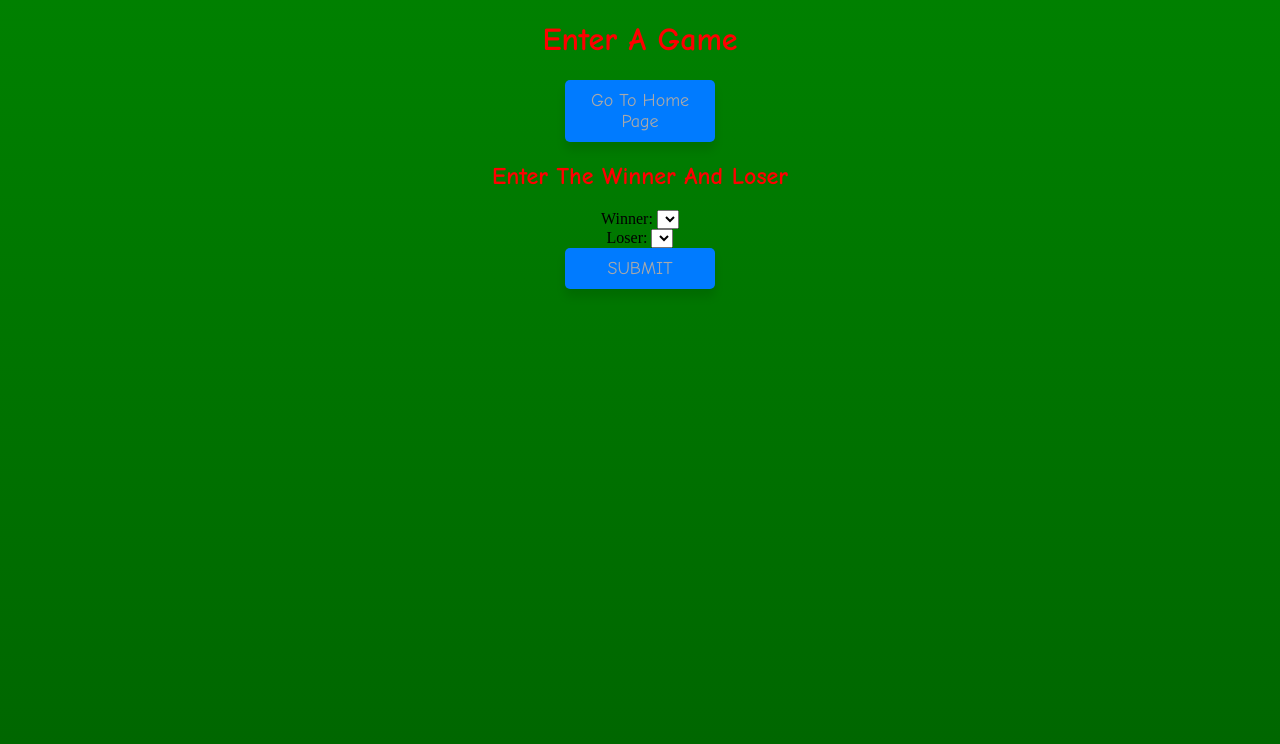
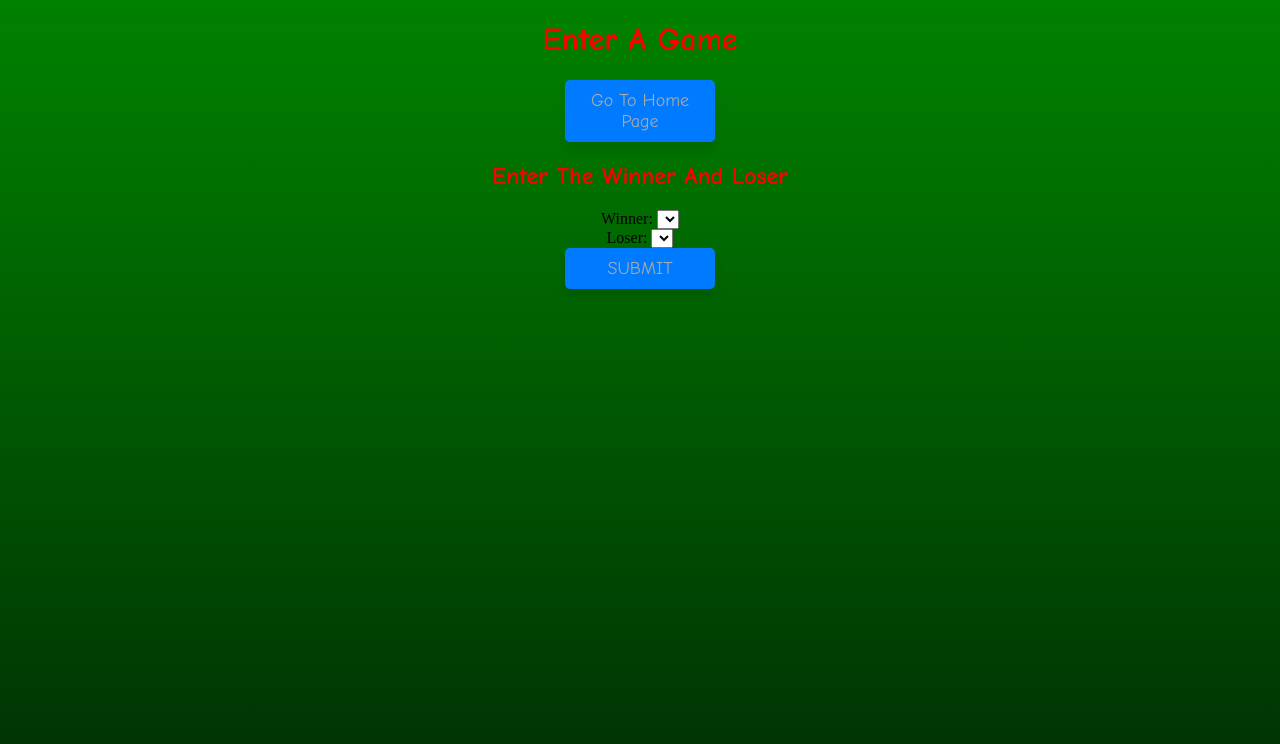
Before and after one commit to GrandSauce/donselo, a website with bundled scripts: page enterGame.html in a window 1280 px wide. Built offline with nearby package versions, Linux system fonts and the light colour scheme; no server answers.

Commit message:
fixed background

```diff
--- a/donselo.css
+++ b/donselo.css
@@ -13,7 +13,7 @@ html, body {
     padding: 0;
 
     /* Apply the gradient background */
-    background: linear-gradient(to bottom, green, darkgreen);
+    background: linear-gradient(to bottom, green, 	#002D04);
 }
 
 
```
